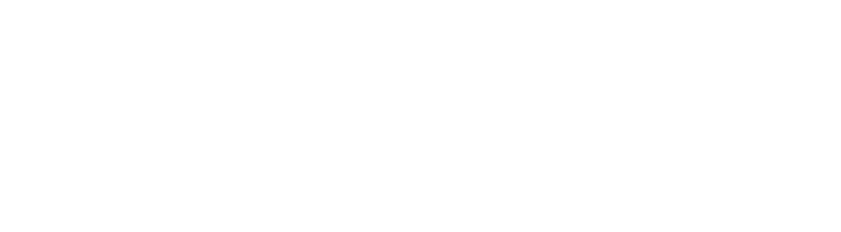
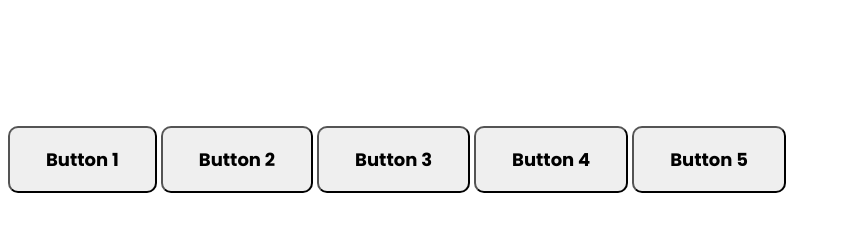
Before and after one commit to happyinfrance10/hacktech_demo, a plain HTML site: page index.html in a window 1280 px wide. Shown: the whole page, without its empty margins (0-841 px from the left). Drawn offline with nearby package versions, Linux system fonts and the light colour scheme.

Commit message:
Added more buttons

```diff
--- a/index.html
+++ b/index.html
@@ -21,6 +21,11 @@
     </div>
 
     <div id="gui">
+      <button id="button1">Button 1</button>
+      <button id="button2">Button 2</button>
+      <button id="button3">Button 3</button>
+      <button id="button4">Button 4</button>
+      <button id="button5">Button 5</button>
 
     </div>
 
```
